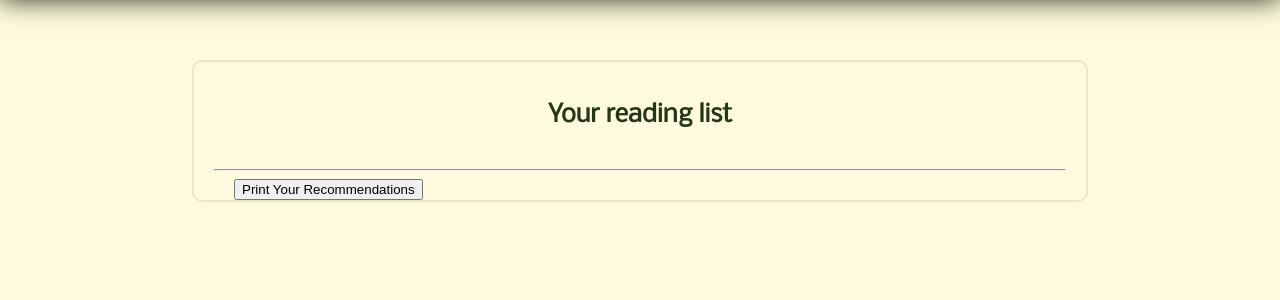
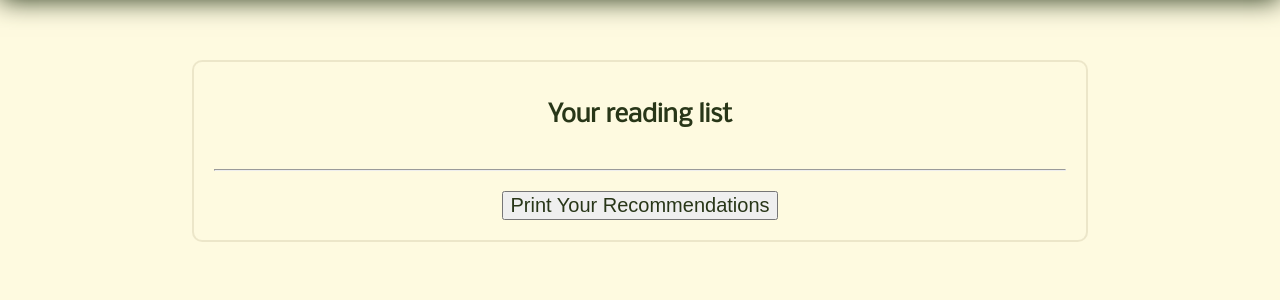
Before and after one commit to milliedavidson/group5-project-codefirstgirlsaloud, a Flask app: template application/templates/results.html in a window 1280 px wide. Shown: the part 110-410 px from the top of the page. Run offline with Flask 3, Linux system fonts and the light colour scheme; the template is opened without the code that fills it, so the values that code supplies are empty; some web fonts are replaced.

Commit message:
Styles print button

```diff
--- a/application/static/styles.css
+++ b/application/static/styles.css
@@ -167,13 +167,12 @@ form { /* position of filter options using flexbox */
     padding-left: 20px;
     padding-right: 20px;
     margin: 60px auto 0; /* top margin to 60px and centers container horizontally */
-
+    font-family: Nobile;
 }
 
 .book-container h4 {
     text-align: center;
     margin: 40px;
-    font-family: Nobile; /* edit these to change appearance of 'your reading list' sentence*/
     color: #283618;
     font-size: 24px;
 }
@@ -181,13 +180,12 @@ form { /* position of filter options using flexbox */
 .book {
     display: flex;
     align-items: flex-start;
-    font-family: Nobile;
   }
 
   .book-details {
     display: flex;
     flex-direction: column;
-    margin: 30px;
+    margin: 20px;
   }
 
   .title-author {
@@ -203,7 +201,8 @@ form { /* position of filter options using flexbox */
 
   .book-preview,
    .user-options {
-    margin-left: 20px;
+    display: flex;
+    margin: 20px;
     align-self: center;
 }
 
@@ -228,3 +227,12 @@ form { /* position of filter options using flexbox */
     margin-left: 20px;
     align-self: center;
 }
+
+.user-options {
+    justify-content: center;
+}
+
+.user-print {
+    font-size: 20px;
+    color: #283618;
+}
```
